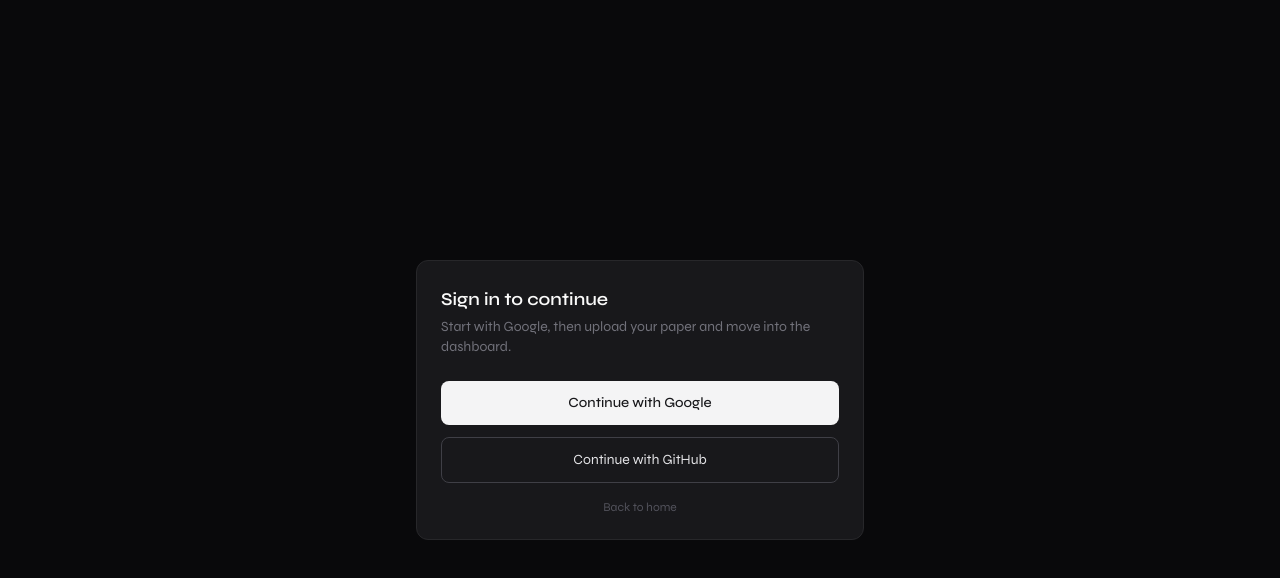
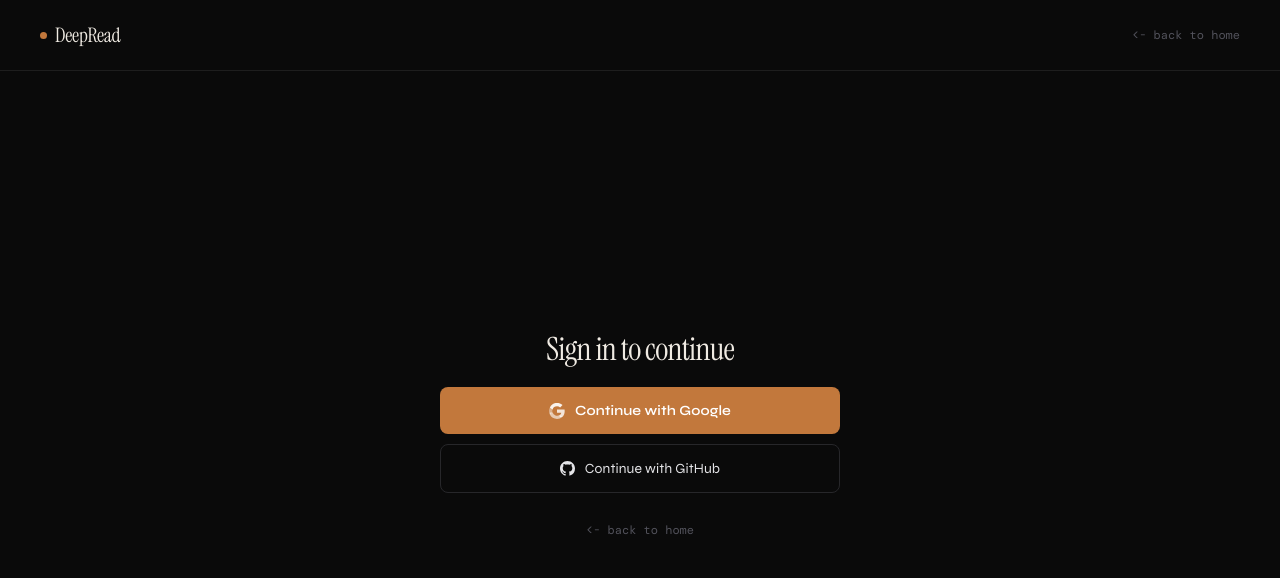
Before and after one commit to abhilash2429/DeepRead, a Next.js app in the folder frontend/: page /signin in a window 1280 px wide. Shown: the top 578 px of the page. Built offline with nearby package versions, Linux system fonts and the light colour scheme; no server answers.

Commit message:
Refactor sign-in page layout and enable GitHub auth action

```diff
--- a/frontend/app/signin/page.tsx
+++ b/frontend/app/signin/page.tsx
@@ -5,6 +5,7 @@
 import { useRouter } from "next/navigation";
 
 import { API_BASE, getAuthProfile } from "@/lib/api";
+import styles from "./signin.module.css";
 
 export default function SignInPage() {
   const router = useRouter();
@@ -17,39 +18,47 @@
   }, [router]);
 
   if (loading) {
-    return (
-      <main className="flex min-h-screen items-center justify-center px-4">
-        <div className="text-sm text-zinc-500">Checking session...</div>
-      </main>
-    );
+    return <div className={styles.loading}>checking session...</div>;
   }
 
   return (
-    <main className="flex min-h-screen items-center justify-center px-4">
-      <section className="surface w-full max-w-md p-6">
-        <h1 className="text-lg font-semibold text-zinc-50">Sign in to continue</h1>
-        <p className="mt-1 text-sm text-zinc-500">
-          Start with Google, then upload your paper and move into the dashboard.
-        </p>
+    <div className={styles.page}>
+      <nav className={styles.nav}>
+        <Link href="/" className={styles.logo}>
+          <span className={styles.logoDot} />
+          DeepRead
+        </Link>
+        <Link href="/" className={styles.navBack}>
+          {"<-"} back to home
+        </Link>
+      </nav>
 
-        <a
-          href={`${API_BASE}/auth/google`}
-          className="mt-6 flex w-full items-center justify-center rounded-lg bg-zinc-100 px-4 py-3 text-sm font-medium text-zinc-900 transition-colors hover:bg-zinc-200"
-        >
-          Continue with Google
-        </a>
+      <div className={styles.content}>
+        <div className={styles.card}>
+          <h1 className={styles.heading}>Sign in to continue</h1>
 
-        <a
-          href={`${API_BASE}/auth/github`}
-          className="mt-3 flex w-full items-center justify-center rounded-lg border border-zinc-700 bg-zinc-900 px-4 py-3 text-sm text-zinc-200 transition-colors hover:bg-zinc-800"
-        >
-          Continue with GitHub
-        </a>
+          <a href={`${API_BASE}/auth/google`} className={styles.btnGoogle}>
+            <svg width="16" height="16" viewBox="0 0 16 16" fill="none">
+              <path d="M15.68 8.18c0-.57-.05-1.12-.14-1.64H8v3.1h4.3a3.68 3.68 0 0 1-1.6 2.42v2h2.58c1.51-1.4 2.4-3.45 2.4-5.88Z" fill="#fff" fillOpacity=".8" />
+              <path d="M8 16c2.16 0 3.97-.72 5.3-1.94l-2.59-2a4.8 4.8 0 0 1-7.15-2.52H.88v2.07A8 8 0 0 0 8 16Z" fill="#fff" fillOpacity=".6" />
+              <path d="M3.56 9.54A4.8 4.8 0 0 1 3.3 8c0-.54.09-1.06.25-1.54V4.39H.88A8 8 0 0 0 0 8c0 1.29.31 2.51.88 3.61l2.68-2.07Z" fill="#fff" fillOpacity=".4" />
+              <path d="M8 3.18c1.22 0 2.3.42 3.16 1.24l2.37-2.37A8 8 0 0 0 .88 4.39l2.68 2.07A4.77 4.77 0 0 1 8 3.18Z" fill="#fff" fillOpacity=".9" />
+            </svg>
+            Continue with Google
+          </a>
 
-        <Link href="/" className="mt-4 block text-center text-xs text-zinc-600 transition-colors hover:text-zinc-400">
-          Back to home
-        </Link>
-      </section>
-    </main>
+          <a href={`${API_BASE}/auth/github`} className={styles.btnGithub}>
+            <svg width="15" height="15" viewBox="0 0 16 16" fill="currentColor">
+              <path d="M8 0C3.58 0 0 3.58 0 8c0 3.54 2.29 6.53 5.47 7.59.4.07.55-.17.55-.38 0-.19-.01-.82-.01-1.49-2.01.37-2.53-.49-2.69-.94-.09-.23-.48-.94-.82-1.13-.28-.15-.68-.52-.01-.53.63-.01 1.08.58 1.23.82.72 1.21 1.87.87 2.33.66.07-.52.28-.87.51-1.07-1.78-.2-3.64-.89-3.64-3.95 0-.87.31-1.59.82-2.15-.08-.2-.36-1.02.08-2.12 0 0 .67-.21 2.2.82.64-.18 1.32-.27 2-.27.68 0 1.36.09 2 .27 1.53-1.04 2.2-.82 2.2-.82.44 1.1.16 1.92.08 2.12.51.56.82 1.27.82 2.15 0 3.07-1.87 3.75-3.65 3.95.29.25.54.73.54 1.48 0 1.07-.01 1.93-.01 2.2 0 .21.15.46.55.38A8.013 8.013 0 0 0 16 8c0-4.42-3.58-8-8-8z" />
+            </svg>
+            Continue with GitHub
+          </a>
+
+          <Link href="/" className={styles.backLink}>
+            {"<-"} back to home
+          </Link>
+        </div>
+      </div>
+    </div>
   );
 }
```
